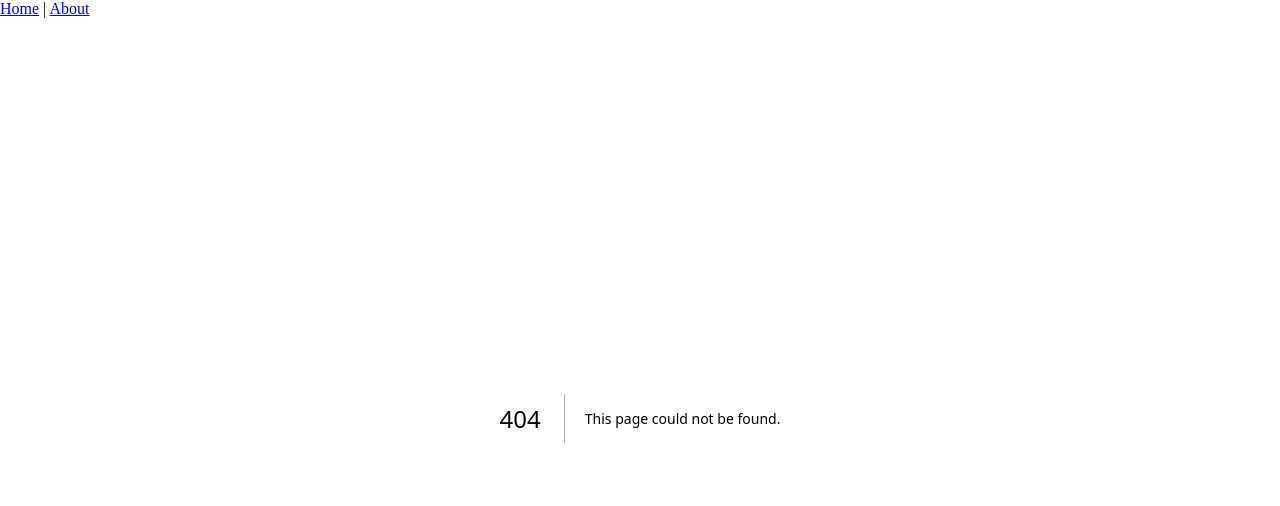
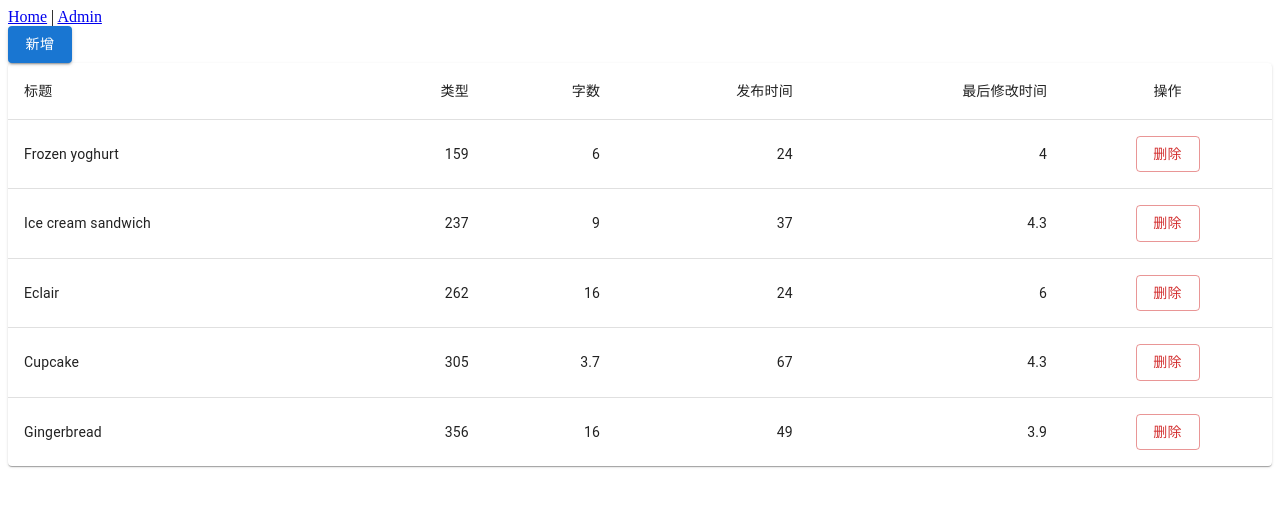
Before and after one commit to lienze87/raiden, a Next.js app: page /admin in a window 1280 px wide. Before the commit this address had no page. Shown: the top 506 px of the page. Built offline with nearby package versions, Linux system fonts and the light colour scheme.

Commit message:
首页新增列表，后台页面新增表格

```diff
--- a/src/components/header.tsx
+++ b/src/components/header.tsx
@@ -6,7 +6,7 @@ export default function Header() {
     <>
       <header>
         <nav>
-          <Link href={"/"}>Home</Link> | <Link href={"/about"}>About</Link>
+          <Link href={"/"}>Home</Link> | <Link href={"/admin"}>Admin</Link>
         </nav>
       </header>
     </>
--- /dev/null
+++ b/src/pages/admin/index.tsx
@@ -0,0 +1,76 @@
+import * as React from "react";
+import Table from "@mui/material/Table";
+import TableBody from "@mui/material/TableBody";
+import TableCell from "@mui/material/TableCell";
+import TableContainer from "@mui/material/TableContainer";
+import TableHead from "@mui/material/TableHead";
+import TableRow from "@mui/material/TableRow";
+import Paper from "@mui/material/Paper";
+import Button from "@mui/material/Button";
+
+function createData(
+  title: string,
+  type: number,
+  count: number,
+  createTime: number,
+  updateTime: number
+) {
+  return { title, type, count, createTime, updateTime };
+}
+
+const rows = [
+  createData("Frozen yoghurt", 159, 6.0, 24, 4.0),
+  createData("Ice cream sandwich", 237, 9.0, 37, 4.3),
+  createData("Eclair", 262, 16.0, 24, 6.0),
+  createData("Cupcake", 305, 3.7, 67, 4.3),
+  createData("Gingerbread", 356, 16.0, 49, 3.9),
+];
+
+const handleRemove = (data: any) => {};
+
+export default function BasicTable() {
+  return (
+    <div className="container">
+      <div className="action-bar">
+        <Button variant="contained">新增</Button>
+      </div>
+      <TableContainer component={Paper}>
+        <Table sx={{ minWidth: 650 }} aria-label="simple table">
+          <TableHead>
+            <TableRow>
+              <TableCell>标题</TableCell>
+              <TableCell align="right">类型</TableCell>
+              <TableCell align="right">字数</TableCell>
+              <TableCell align="right">发布时间</TableCell>
+              <TableCell align="right">最后修改时间</TableCell>
+              <TableCell align="center">操作</TableCell>
+            </TableRow>
+          </TableHead>
+          <TableBody>
+            {rows.map((row) => (
+              <TableRow
+                key={row.title}
+                sx={{ "&:last-child td, &:last-child th": { border: 0 } }}>
+                <TableCell component="th" scope="row">
+                  {row.title}
+                </TableCell>
+                <TableCell align="right">{row.type}</TableCell>
+                <TableCell align="right">{row.count}</TableCell>
+                <TableCell align="right">{row.createTime}</TableCell>
+                <TableCell align="right">{row.updateTime}</TableCell>
+                <TableCell align="center">
+                  <Button
+                    variant="outlined"
+                    color="error"
+                    onClick={() => handleRemove(row)}>
+                    删除
+                  </Button>
+                </TableCell>
+              </TableRow>
+            ))}
+          </TableBody>
+        </Table>
+      </TableContainer>
+    </div>
+  );
+}
```
Also changed, not shown: src/pages/about/index.tsx (deleted, +0 -10 lines), src/pages/index.tsx (+60 -4 lines), src/pages/admin/main.css (renamed from src/pages/about/main.css).
